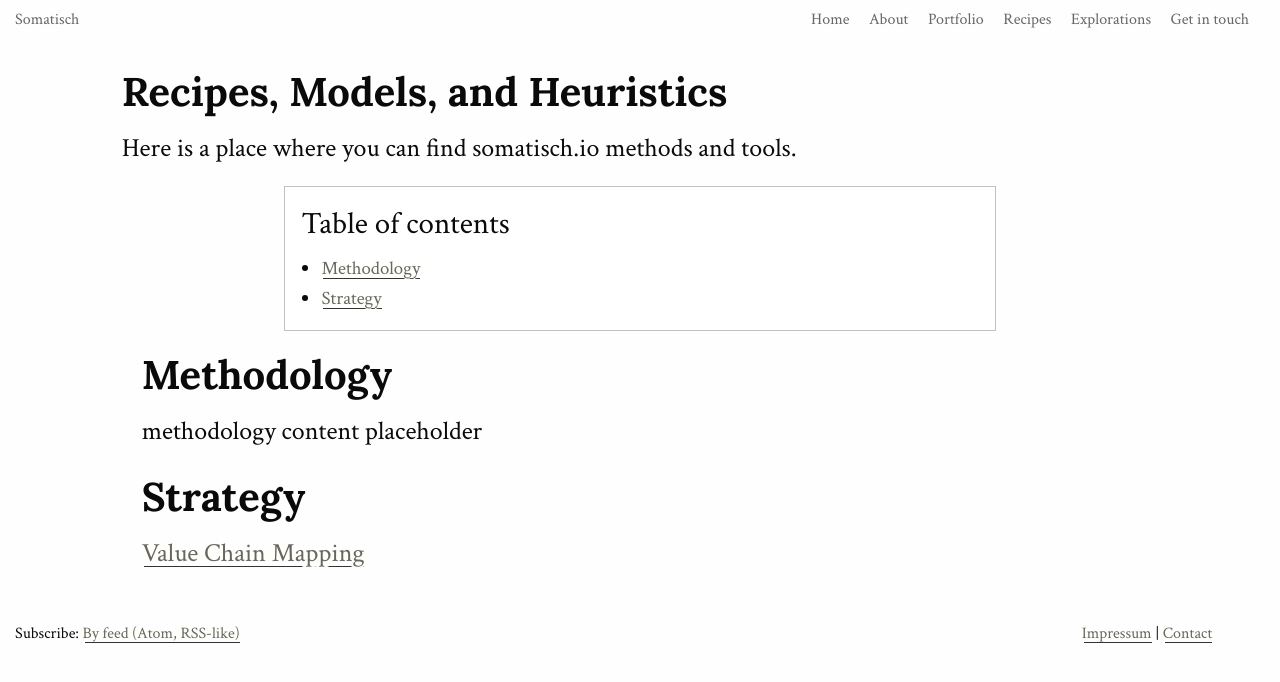
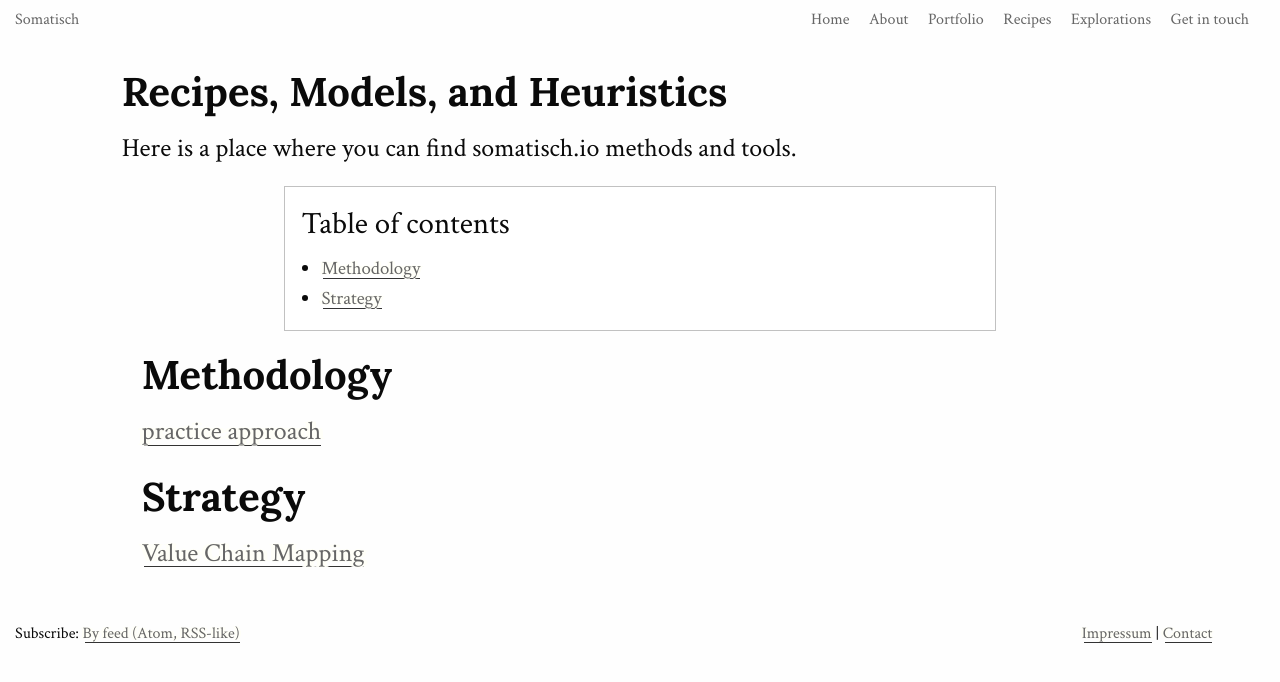
Before and after one commit to somatisch/somatisch-site, a Jekyll site: the page built from recipes/index.md, in a window 1280 px wide. Shown: the top 682 px of the page. Built offline with Jekyll 4.4.1, drawn with Linux system fonts in a browser that asks for light colours; nearby versions of some CDN libraries.

Commit message:
Update methodology.md

```diff
--- a/recipes/methodology.md
+++ b/recipes/methodology.md
@@ -6,4 +6,4 @@
 ---
 ## Methodology
 
-methodology content placeholder
+[practice approach](/recipes/practice)
```
